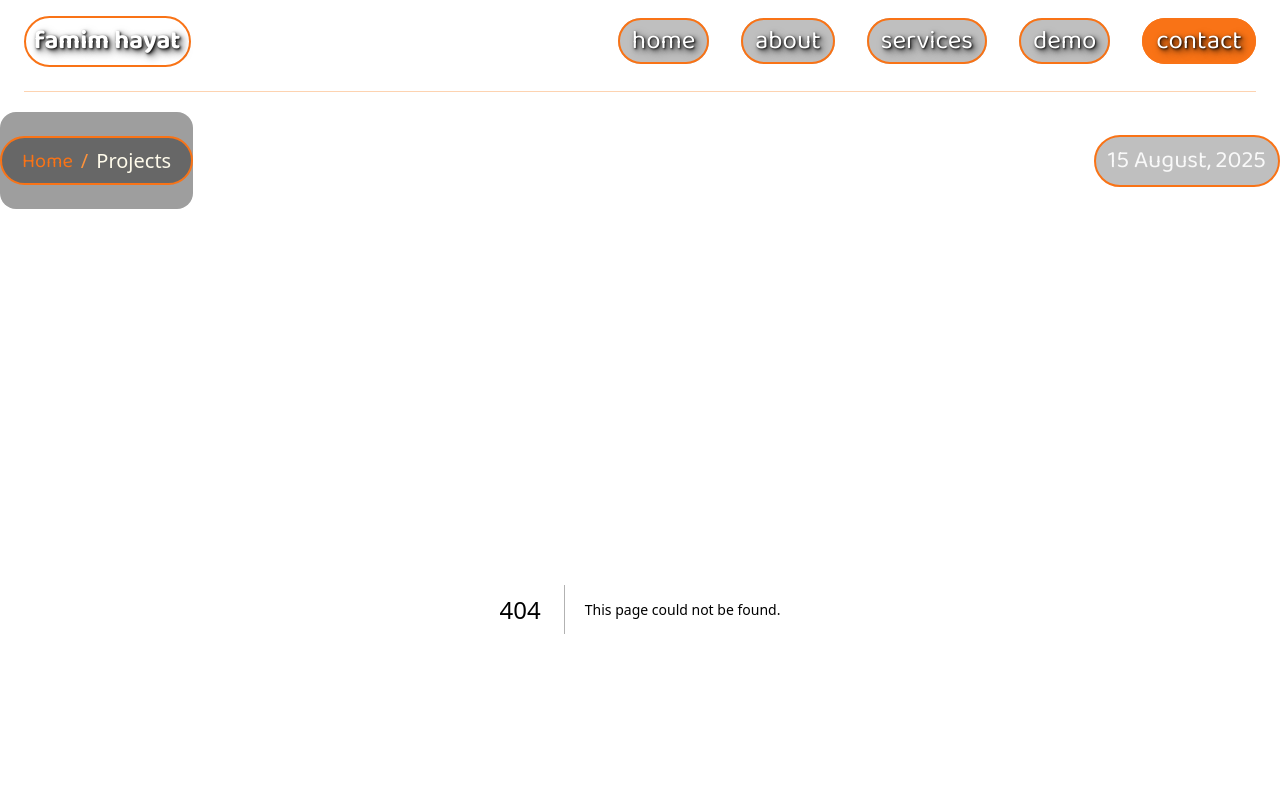
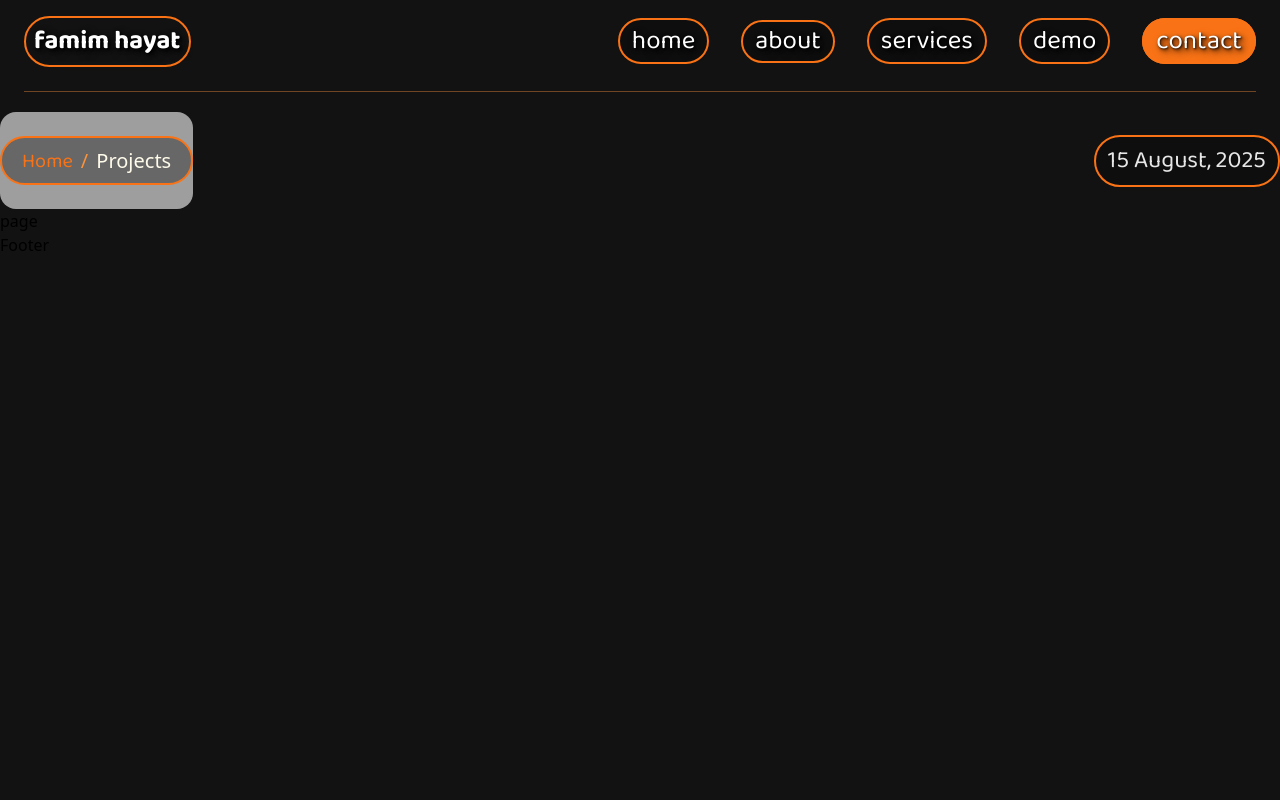
Before and after one commit to FamimHayat/portfolio, a Next.js app: page /projects in a window 1280 px wide. Before the commit this address had no page. Shown: the top 800 px of the page. Built offline with nearby package versions, Linux system fonts and the light colour scheme; grey boxes are pictures that could not be loaded.

Commit message:
nav-bar logic implement

```diff
--- /dev/null
+++ b/src/app/(pages)/projects/page.js
@@ -0,0 +1,7 @@
+import React from "react";
+
+const page = () => {
+  return <div>page</div>;
+};
+
+export default page;
--- a/src/app/components/(common)/Nav.jsx
+++ b/src/app/components/(common)/Nav.jsx
@@ -1,65 +1,79 @@
 "use client";
-import Link from "next/link";
 import React, { useState } from "react";
-
 import { BsThreeDots } from "react-icons/bs";
 
 const Nav = () => {
   const [menuOpen, setMenuOpen] = useState(false);
 
+  const scrollToAboutEnd = ({ offset = -50 }) => {
+    const section = document.getElementById("about");
+    if (section) {
+      const targetPosition =
+        section.offsetTop + section.offsetHeight - window.innerHeight + offset;
+      window.scrollTo({
+        top: targetPosition,
+        behavior: "smooth",
+      });
+    }
+  };
+
   return (
     <>
-      <nav className="mx-auto px-3  sm:px-6 ">
+      <nav className="mx-auto px-3 sm:px-6">
         <div className="flex items-center justify-between border-b pt-4 pb-6 border-lightBrand/40">
           <div>
-            <h2 className=" text-[20px] md:text-[22px] lg:text-[26px] font-bold text-white rounded-full border-2 px-2 py-1 border-brand font-headerFont text-shadow-light">
+            <h2 className="text-[20px] md:text-[22px] lg:text-[26px] font-bold text-white rounded-full border-2 px-2 py-1 border-brand font-headerFont text-shadow-light">
               famim hayat
             </h2>
           </div>
+
+          {/* Desktop Menu */}
           <div className="hidden md:block">
-            <ul className="flex items-center md:gap-3 lg:gap-5 xl:gap-8 ">
-              <li className=" cursor pointer">
-                <Link
+            <ul className="flex items-center md:gap-3 lg:gap-5 xl:gap-8">
+              <li>
+                <a
                   href="/"
-                  className="nav-li-css  text-[20px] px-3  h-fit bg-[#00000040] rounded-4xl border-2 border-brand duration-150  text-shadow-light hover:bg-[#f97316]  text-white font-headerFont md:text-[22px] lg:text-[26px] button-shadow-hover"
+                  className="nav-li-css text-[20px] px-3 h-fit bg-[#00000040] rounded-4xl border-2 border-brand duration-150 text-shadow-light hover:bg-[#f97316] text-white font-headerFont md:text-[22px] lg:text-[26px] button-shadow-hover"
                 >
                   home
-                </Link>
+                </a>
               </li>
               <li>
-                <Link
-                  href="/about"
-                  className=" nav-li-css  text-[20px] px-3 h-fit  bg-[#00000040] rounded-4xl border-2 border-brand duration-150 text-shadow-light hover:bg-[#f97316] text-white font-headerFont md:text-[22px] lg:text-[26px]  button-shadow-hover"
+                <button
+                  onClick={scrollToAboutEnd}
+                  className="nav-li-css text-[20px] px-3 h-fit bg-[#00000040] rounded-4xl border-2 border-brand duration-150 text-shadow-light hover:bg-[#f97316] text-white font-headerFont md:text-[22px] lg:text-[26px] button-shadow-hover cursor-pointer"
                 >
                   about
-                </Link>
+                </button>
               </li>
               <li>
-                <Link
+                <a
                   href="/services"
-                  className=" nav-li-css  text-[20px] px-3 h-fit  bg-[#00000040] rounded-4xl border-2 border-brand duration-150 text-shadow-light hover:bg-[#f97316] text-white font-headerFont md:text-[22px] lg:text-[26px] button-shadow-hover"
+                  className="nav-li-css text-[20px] px-3 h-fit bg-[#00000040] rounded-4xl border-2 border-brand duration-150 text-shadow-light hover:bg-[#f97316] text-white font-headerFont md:text-[22px] lg:text-[26px] button-shadow-hover"
                 >
                   services
-                </Link>
+                </a>
               </li>
               <li>
-                <Link
-                  href="/demo"
-                  className=" nav-li-css  text-[20px] px-3 h-fit  bg-[#00000040] rounded-4xl border-2 border-brand duration-150 text-shadow-light hover:bg-[#f97316] text-white font-headerFont md:text-[22px] lg:text-[26px] button-shadow-hover"
+                <a
+                  href="/projects"
+                  className="nav-li-css text-[20px] px-3 h-fit bg-[#00000040] rounded-4xl border-2 border-brand duration-150 text-shadow-light hover:bg-[#f97316] text-white font-headerFont md:text-[22px] lg:text-[26px] button-shadow-hover"
                 >
                   demo
-                </Link>
+                </a>
               </li>
               <li>
-                <Link
+                <a
                   href="/contact"
-                  className=" nav-li-css  text-[20px] px-3 h-fit   rounded-4xl border-2 border-brand duration-150 bg-[#f97316] text-white font-headerFont md:text-[22px] lg:text-[26px] text-shadow-light button-shadow-hover"
+                  className="nav-li-css text-[20px] px-3 h-fit rounded-4xl border-2 border-brand duration-150 bg-[#f97316] text-white font-headerFont md:text-[22px] lg:text-[26px] text-shadow-light button-shadow-hover"
                 >
                   contact
-                </Link>
+                </a>
               </li>
             </ul>
           </div>
+
+          {/* Mobile Menu Toggle */}
           <div className="md:hidden">
             <button
               className="cursor-pointer outline-none mobile-menu-button"
@@ -70,49 +84,53 @@ const Nav = () => {
           </div>
         </div>
 
+        {/* Mobile Menu */}
         <div className={`mobile-menu ${menuOpen ? "" : "hidden"} md:hidden`}>
-          <ul className=" my-4 space-y-4">
+          <ul className="my-4 space-y-4">
             <li>
-              <Link
+              <a
                 href="/"
-                className=" block px-4 py-2 text-[30px] w-full duration-150 bg-lightBrand hover:bg-brand text-white font-headerFont   rounded nav-custom-shadow text-shadow-light active:bg-black focus:text-brandColor"
+                className="block px-4 py-2 text-[30px] w-full duration-150 bg-lightBrand hover:bg-brand text-white font-headerFont rounded nav-custom-shadow text-shadow-light"
               >
                 home
-              </Link>
+              </a>
             </li>
             <li>
-              <Link
-                href="/about"
-                className="block px-4 py-2 text-[30px] w-full text-white font-headerFont duration-150 bg-lightBrand hover:bg-brand rounded nav-custom-shadow text-shadow-light active:bg-black focus:text-brandColor"
+              <button
+                onClick={() => {
+                  scrollToAboutEnd({ offset: -400 });
+                  setMenuOpen(false);
+                }}
+                className="block text-left px-4 py-2 text-[30px] w-full text-white font-headerFont duration-150 bg-lightBrand hover:bg-brand rounded nav-custom-shadow text-shadow-light"
               >
                 about
-              </Link>
+              </button>
             </li>
             <li>
-              <Link
+              <a
                 href="/services"
-                className="block px-4 py-2 text-[30px] w-full text-white font-headerFont duration-150 bg-lightBrand hover:bg-brand rounded nav-custom-shadow text-shadow-light active:bg-black focus:text-brandColor"
+                className="block px-4 py-2 text-[30px] w-full text-white font-headerFont duration-150 bg-lightBrand hover:bg-brand rounded nav-custom-shadow text-shadow-light"
               >
                 services
-              </Link>
+              </a>
             </li>
             <li>
-              <Link
-                href="/demo"
-                className="block px-4 py-2 text-[30px] w-full text-white font-headerFont duration-150 bg-lightBrand hover:bg-brand rounded nav-custom-shadow text-shadow-light active:bg-black focus:text-brandColor "
+              <a
+                href="/projects"
+                className="block px-4 py-2 text-[30px] w-full text-white font-headerFont duration-150 bg-lightBrand hover:bg-brand rounded nav-custom-shadow text-shadow-light"
               >
                 demo
-              </Link>
+              </a>
             </li>
             <li>
-              <Link
+              <a
                 href="/contact"
-                className=" block w-full px-2 py-2 border-2 border-lightBrand text-[30px] font-headerFont text-white  rounded   active:bg-primaryColor "
+                className="block w-full px-2 py-2 border-2 border-lightBrand text-[30px] font-headerFont text-white rounded active:bg-primaryColor"
               >
                 <div className="bg-lightBrand text-shadow-light px-2">
                   contact
                 </div>
-              </Link>
+              </a>
             </li>
           </ul>
         </div>
--- a/src/app/components/(home)/AboutMe.jsx
+++ b/src/app/components/(home)/AboutMe.jsx
@@ -3,7 +3,7 @@ import Header from "../(common)/Header";
 
 const AboutMe = () => {
   return (
-    <section>
+    <section id="about">
       <Header headingText={"about me"} />
       <div className="h-[calc(100dvh-150px)] parallax"></div>
     </section>
--- a/src/app/globals.css
+++ b/src/app/globals.css
@@ -87,3 +87,10 @@ body {
   background-repeat: no-repeat;
   background-size: cover;
 }
+
+#about {
+  scroll-margin-top: 100px; /* adjust to navbar height */
+}
+html {
+  scroll-behavior: smooth;
+}
```
